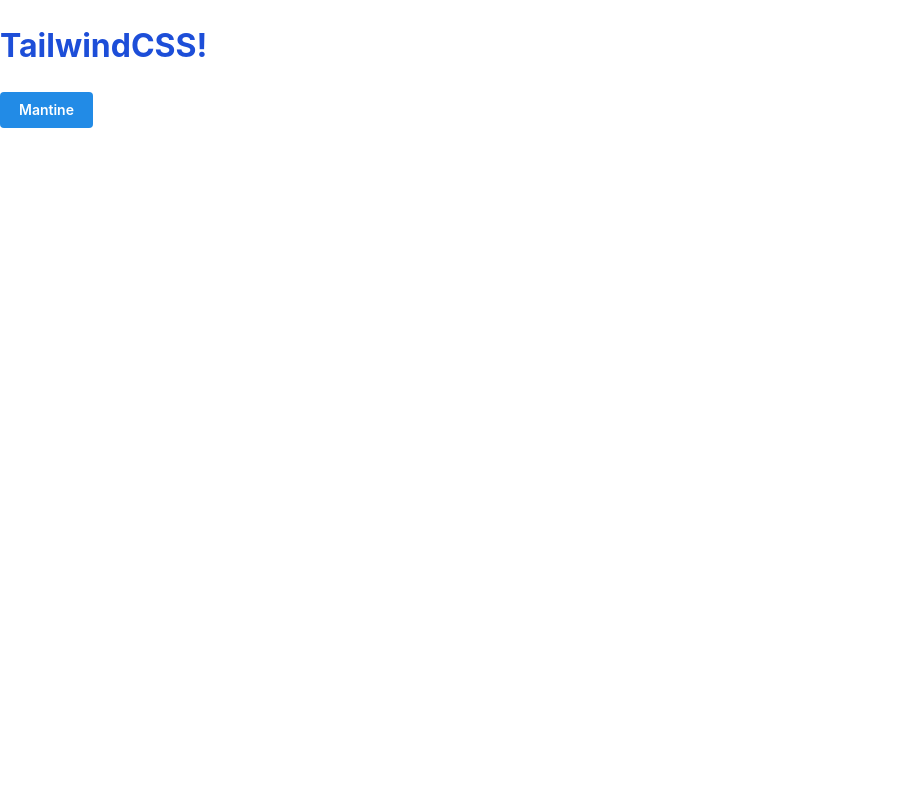
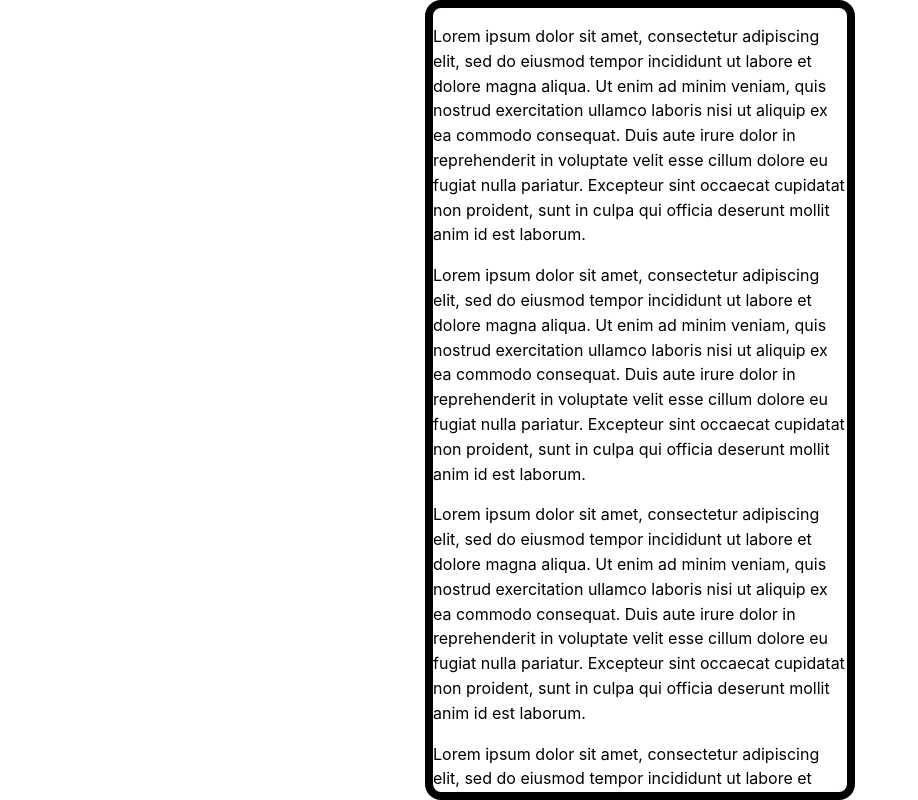
Before and after one commit to fujitargz/ict-solution, a React (Vite) app: page / in a window 1280 px wide. Shown: the whole page, without its empty margins (0-918 px from the left). Built offline with nearby package versions, Linux system fonts and the light colour scheme.

Commit message:
[add] render an bezel

```diff
--- a/src/App.tsx
+++ b/src/App.tsx
@@ -1,12 +1,48 @@
 import { MantineProvider } from '@mantine/core'
-import { Button } from '@mantine/core'
 import '@mantine/core/styles.css'
+import { Frame } from './components/Frame'
 
 function App() {
   return (
     <MantineProvider>
-      <h1 className="text-blue-700">TailwindCSS!</h1>
-      <Button variant="filled">Mantine</Button>
+      <Frame>
+        <p>
+          Lorem ipsum dolor sit amet, consectetur adipiscing elit, sed do
+          eiusmod tempor incididunt ut labore et dolore magna aliqua. Ut enim ad
+          minim veniam, quis nostrud exercitation ullamco laboris nisi ut
+          aliquip ex ea commodo consequat. Duis aute irure dolor in
+          reprehenderit in voluptate velit esse cillum dolore eu fugiat nulla
+          pariatur. Excepteur sint occaecat cupidatat non proident, sunt in
+          culpa qui officia deserunt mollit anim id est laborum.
+        </p>
+        <p>
+          Lorem ipsum dolor sit amet, consectetur adipiscing elit, sed do
+          eiusmod tempor incididunt ut labore et dolore magna aliqua. Ut enim ad
+          minim veniam, quis nostrud exercitation ullamco laboris nisi ut
+          aliquip ex ea commodo consequat. Duis aute irure dolor in
+          reprehenderit in voluptate velit esse cillum dolore eu fugiat nulla
+          pariatur. Excepteur sint occaecat cupidatat non proident, sunt in
+          culpa qui officia deserunt mollit anim id est laborum.
+        </p>
+        <p>
+          Lorem ipsum dolor sit amet, consectetur adipiscing elit, sed do
+          eiusmod tempor incididunt ut labore et dolore magna aliqua. Ut enim ad
+          minim veniam, quis nostrud exercitation ullamco laboris nisi ut
+          aliquip ex ea commodo consequat. Duis aute irure dolor in
+          reprehenderit in voluptate velit esse cillum dolore eu fugiat nulla
+          pariatur. Excepteur sint occaecat cupidatat non proident, sunt in
+          culpa qui officia deserunt mollit anim id est laborum.
+        </p>
+        <p>
+          Lorem ipsum dolor sit amet, consectetur adipiscing elit, sed do
+          eiusmod tempor incididunt ut labore et dolore magna aliqua. Ut enim ad
+          minim veniam, quis nostrud exercitation ullamco laboris nisi ut
+          aliquip ex ea commodo consequat. Duis aute irure dolor in
+          reprehenderit in voluptate velit esse cillum dolore eu fugiat nulla
+          pariatur. Excepteur sint occaecat cupidatat non proident, sunt in
+          culpa qui officia deserunt mollit anim id est laborum.
+        </p>
+      </Frame>
     </MantineProvider>
   )
 }
--- /dev/null
+++ b/src/components/Frame/Frame.tsx
@@ -0,0 +1,14 @@
+import { ReactNode } from 'react'
+import { useMediaQuery } from '@mantine/hooks'
+import { ScrollArea } from '@mantine/core'
+
+export const Frame = ({ children }: { children: ReactNode }) => {
+  const isMobile = !useMediaQuery('(min-width: 640px')
+  return isMobile ? (
+    <ScrollArea>{children}</ScrollArea>
+  ) : (
+    <div className="w-[430px] h-[800px] mx-auto border-solid border-8 border-black rounded-2xl">
+      <ScrollArea.Autosize mah={784}>{children}</ScrollArea.Autosize>
+    </div>
+  )
+}
--- /dev/null
+++ b/src/components/Frame/index.ts
@@ -0,0 +1 @@
+export * from './Frame'
```
